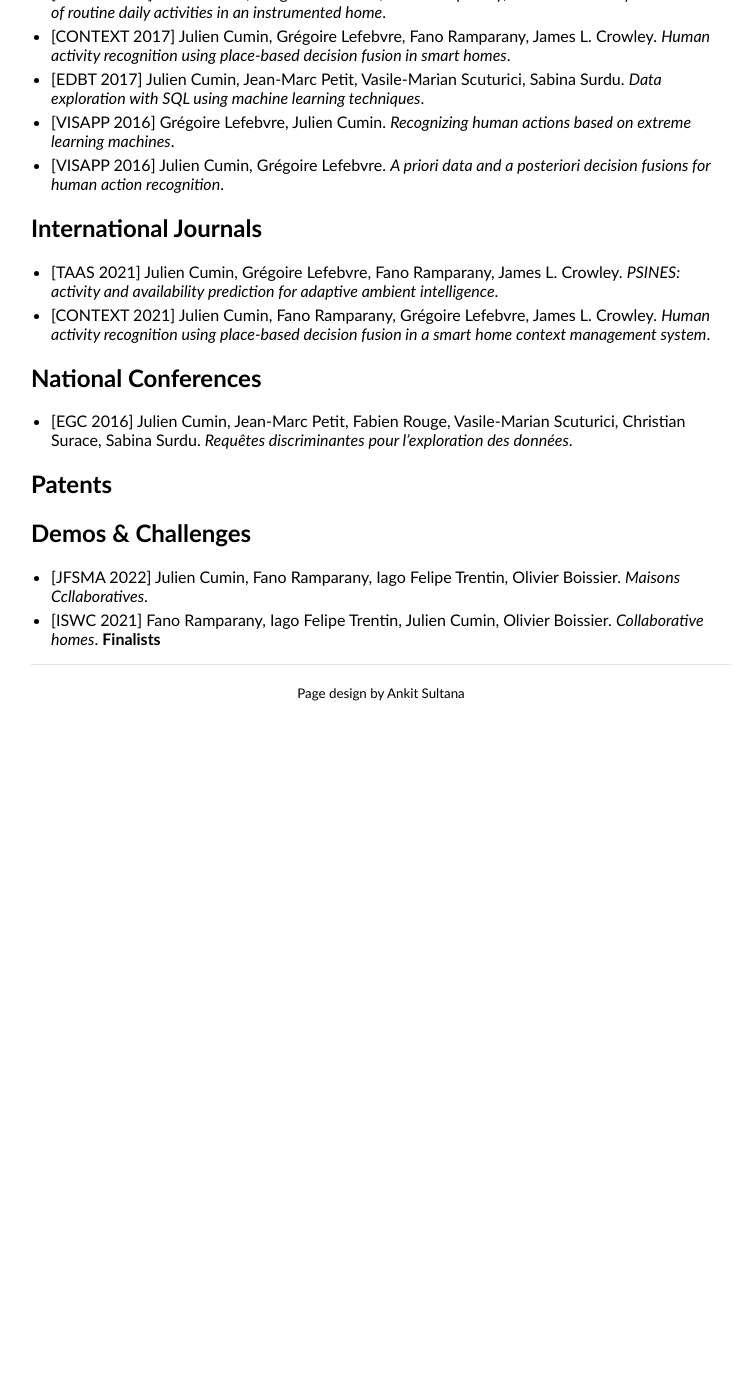
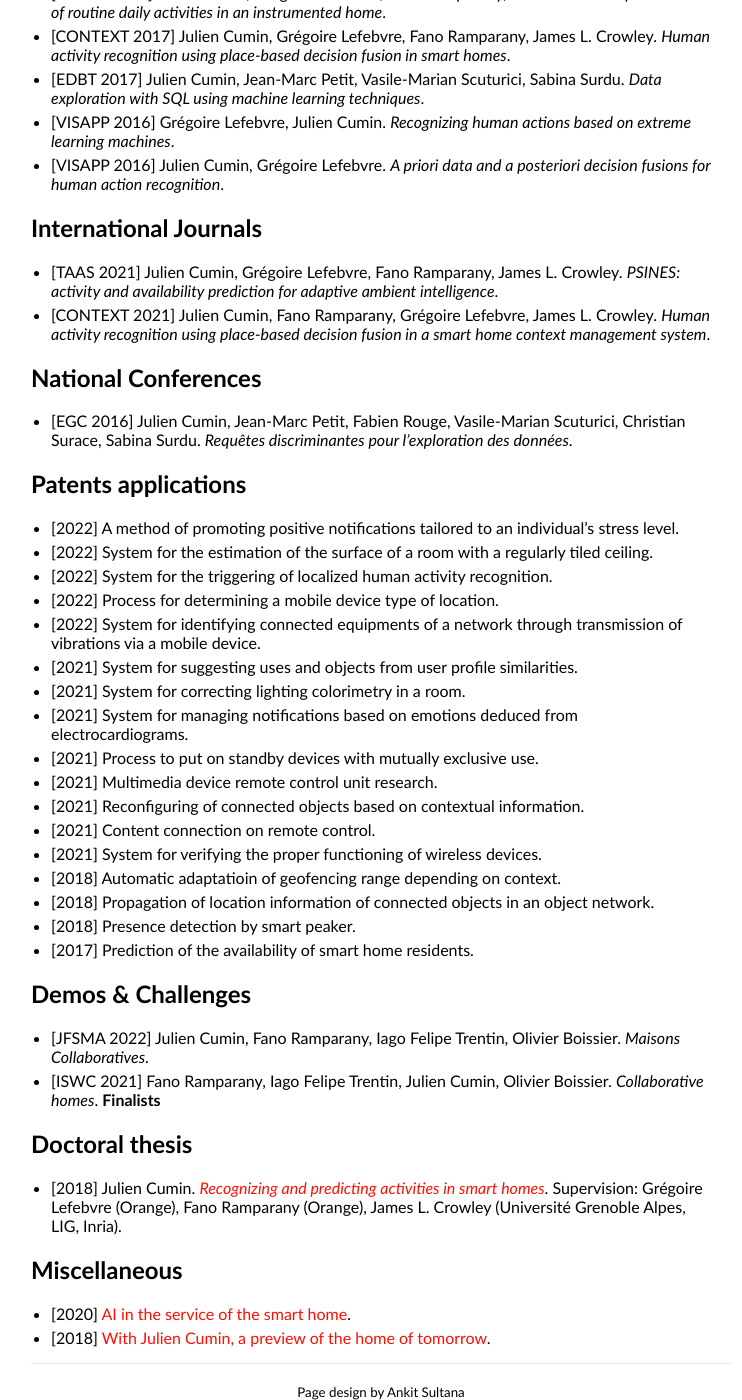
Before and after one commit to JCumin/jcumin.github.io, a Jekyll site: the page built from publications.md, in a window 1280 px wide and 1400 px high, scrolled down 282 px. Shown: the whole window, without its empty margins (259-1001 px from the left). Built offline with Jekyll 4.4.1, drawn with Linux system fonts in a browser that asks for light colours; before the commit the page ends 983 px from its top, so only the background shows below that.

Commit message:
Update publications.md

```diff
--- a/publications.md
+++ b/publications.md
@@ -25,11 +25,39 @@ title: Publications
 - [EGC 2016] Julien Cumin, Jean-Marc Petit, Fabien Rouge, Vasile-Marian Scuturici, Christian Surace, Sabina Surdu. *Requêtes discriminantes pour l’exploration des données*.
 
 
-## Patents
+## Patents applications
 
+- [2022] A method of promoting positive notifications tailored to an individual's stress level.
+- [2022] System for the estimation of the surface of a room with a regularly tiled ceiling.
+- [2022] System for the triggering of localized human activity recognition.
+- [2022] Process for determining a mobile device type of location.
+- [2022] System for identifying connected equipments of a network through transmission of vibrations via a mobile device.
+- [2021] System for suggesting uses and objects from user profile similarities.
+- [2021] System for correcting lighting colorimetry in a room.
+- [2021] System for managing notifications based on emotions deduced from electrocardiograms.
+- [2021] Process to put on standby devices with mutually exclusive use.
+- [2021] Multimedia device remote control unit research.
+- [2021] Reconfiguring of connected objects based on contextual information.
+- [2021] Content connection on remote control.
+- [2021] System for verifying the proper functioning of wireless devices.
+- [2018] Automatic adaptatioin of geofencing range depending on context.
+- [2018] Propagation of location information of connected objects in an object network.
+- [2018] Presence detection by smart peaker.
+- [2017] Prediction of the availability of smart home residents.
 
 
 ## Demos & Challenges
 
-- [JFSMA 2022] Julien Cumin, Fano Ramparany, Iago Felipe Trentin, Olivier Boissier. *Maisons Ccllaboratives*.
+- [JFSMA 2022] Julien Cumin, Fano Ramparany, Iago Felipe Trentin, Olivier Boissier. *Maisons Collaboratives*.
 - [ISWC 2021] Fano Ramparany, Iago Felipe Trentin, Julien Cumin, Olivier Boissier. *Collaborative homes*. **Finalists**
+
+
+## Doctoral thesis
+
+- [2018] Julien Cumin. [*Recognizing and predicting activities in smart homes*](https://www.theses.fr/2018GREAM071). Supervision: Grégoire Lefebvre (Orange), Fano Ramparany (Orange), James L. Crowley (Université Grenoble Alpes, LIG, Inria).
+
+
+## Miscellaneous
+
+- [2020] [AI in the service of the smart home](https://hellofuture.orange.com/en/ai-in-the-service-of-the-smart-home/).
+- [2018] [With Julien Cumin, a preview of the home of tomorrow](https://hellofuture.orange.com/en/julien-cumin-preview-home-tomorrow/).
```
